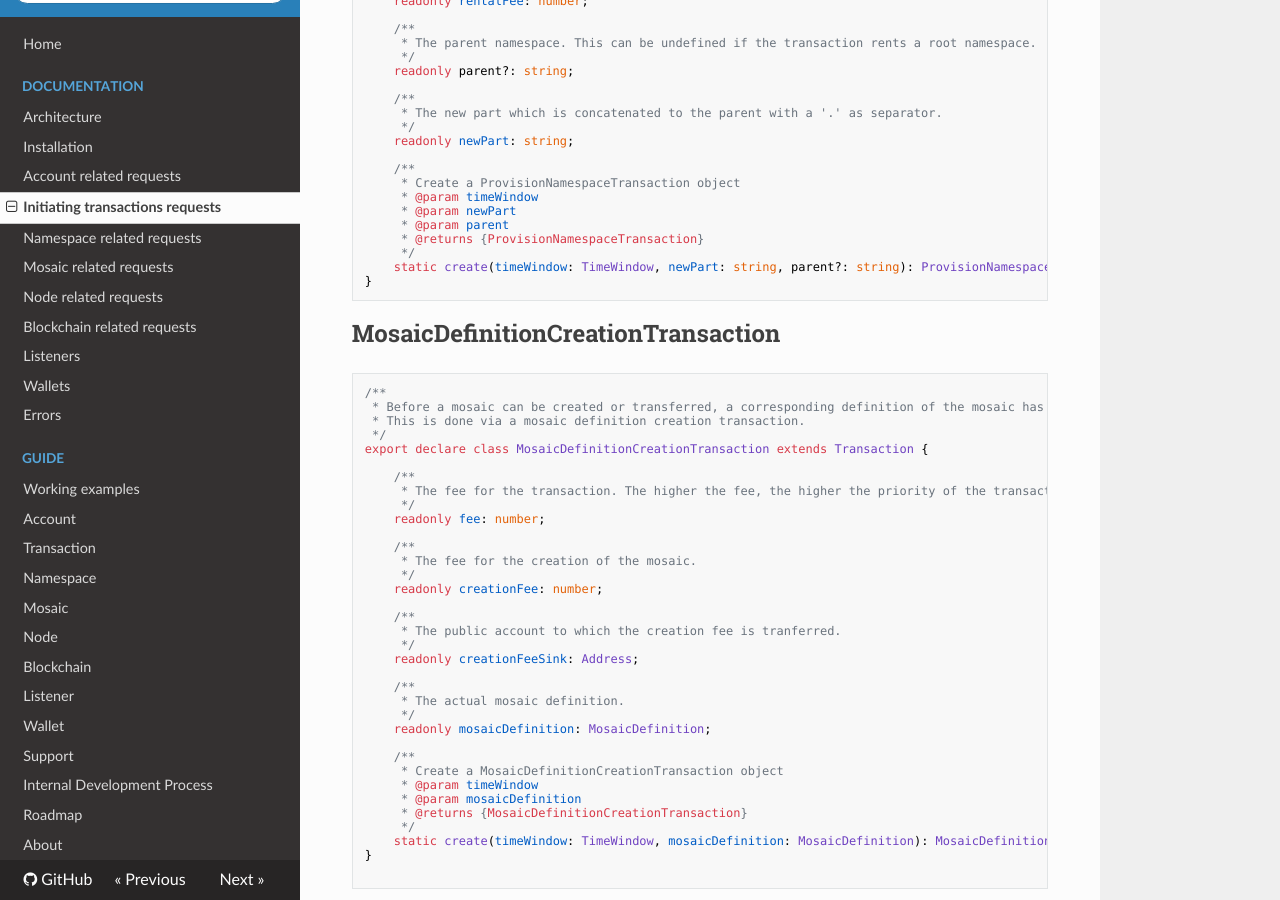
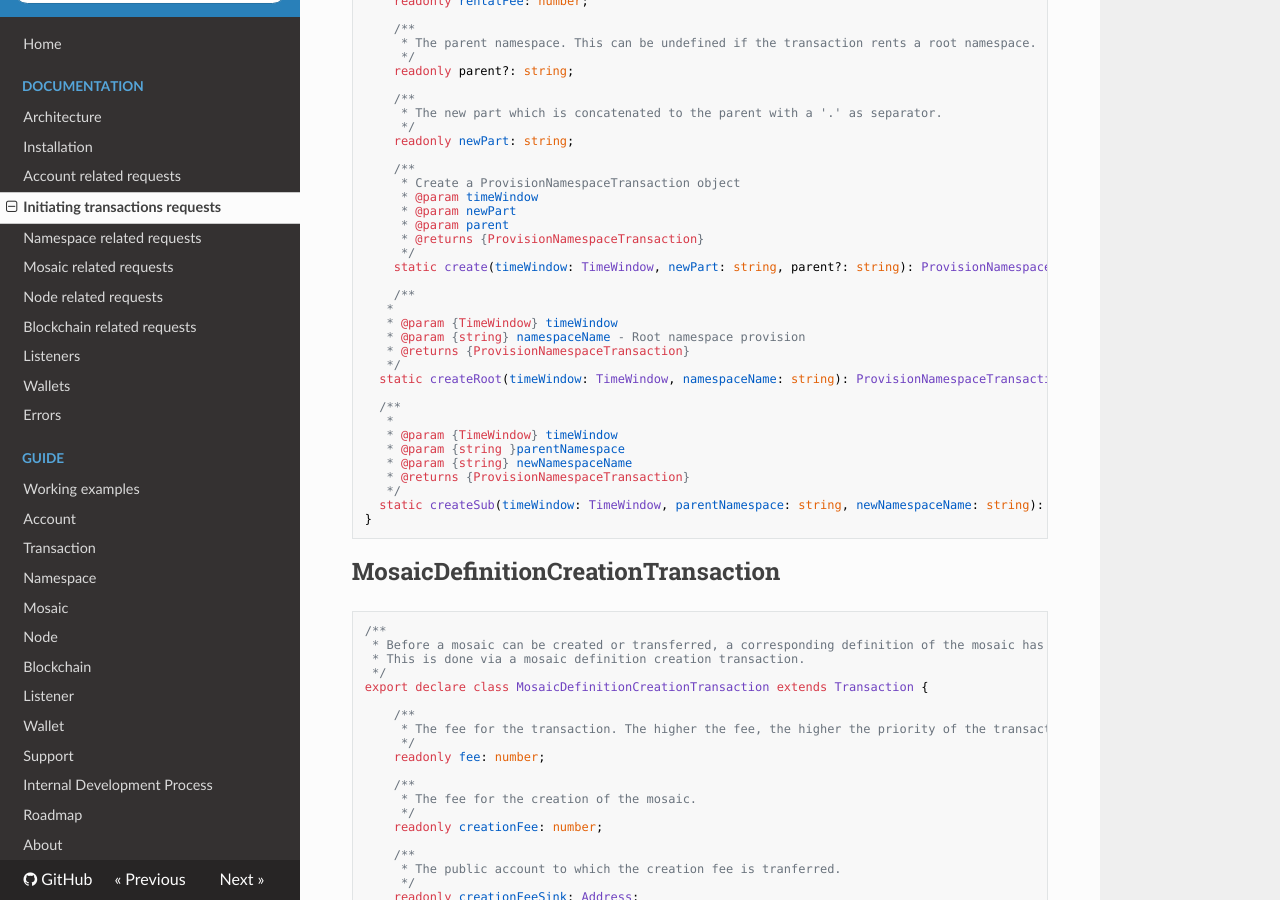
Before and after one commit to takahser/nem-library-docs, an MkDocs documentation site: the page built from docs/documentation/transaction.md, in a window 1280 px wide and 900 px high, scrolled down 7774 px. Built offline with MkDocs 1.6.1, drawn with Linux system fonts in a browser that asks for light colours; nearby versions of some CDN libraries; old or Windows-style settings are respelled for this version of MkDocs.

Commit message:
updated ProvisionNamespaceTransaction

````diff
--- a/docs/documentation/transaction.md
+++ b/docs/documentation/transaction.md
@@ -511,6 +511,23 @@ export declare class ProvisionNamespaceTransaction extends Transaction {
      * @returns {ProvisionNamespaceTransaction}
      */
     static create(timeWindow: TimeWindow, newPart: string, parent?: string): ProvisionNamespaceTransaction;
+
+    /**
+   *
+   * @param {TimeWindow} timeWindow
+   * @param {string} namespaceName - Root namespace provision
+   * @returns {ProvisionNamespaceTransaction}
+   */
+  static createRoot(timeWindow: TimeWindow, namespaceName: string): ProvisionNamespaceTransaction;
+
+  /**
+   *
+   * @param {TimeWindow} timeWindow
+   * @param {string }parentNamespace
+   * @param {string} newNamespaceName
+   * @returns {ProvisionNamespaceTransaction}
+   */
+  static createSub(timeWindow: TimeWindow, parentNamespace: string, newNamespaceName: string): ProvisionNamespaceTransaction;
 }
 ```
 
````
Also changed, not shown: docs/index.md (+2 -0 lines).
